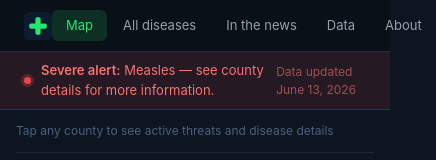
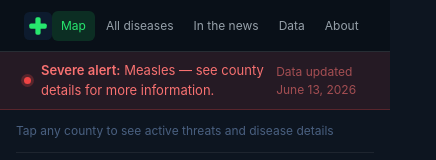
Before and after one commit to mvgailee/ny-health-watch, a Next.js app: page / in a window 390 px wide. Shown: the top 160 px of the page, 436 px wide, since content can reach past the window. Built offline with nearby package versions, Linux system fonts and the light colour scheme.

Commit message:
fix: scrollable nav links on mobile, tighter padding

```diff
--- a/components/Nav.tsx
+++ b/components/Nav.tsx
@@ -32,6 +32,17 @@ export default function Nav() {
       <style>{`
         @media (max-width: 767px) { .nav-logo-full { display: none; } .nav-logo-icon { display: flex; } }
         @media (min-width: 768px) { .nav-logo-full { display: flex; } .nav-logo-icon { display: none; } }
+        .nav-links {
+          display: flex;
+          gap: 2px;
+          overflow-x: auto;
+          -webkit-overflow-scrolling: touch;
+          scrollbar-width: none;
+        }
+        .nav-links::-webkit-scrollbar { display: none; }
+        @media (max-width: 767px) {
+          .nav-link { font-size: 12px !important; padding: 6px 9px !important; }
+        }
       `}</style>
 
       <Link href="/" style={{ textDecoration: 'none', flexShrink: 0 }}>
@@ -51,13 +62,14 @@ export default function Nav() {
         </span>
       </Link>
 
-      <div style={{ display: 'flex', gap: '2px' }}>
+      <div className="nav-links">
         {links.map(({ href, label }) => {
           const active = href === '/' ? pathname === '/' : pathname.startsWith(href);
           return (
             <Link
               key={href}
               href={href}
+              className="nav-link"
               style={{
                 fontSize: '13px',
                 padding: '6px 14px',
```
